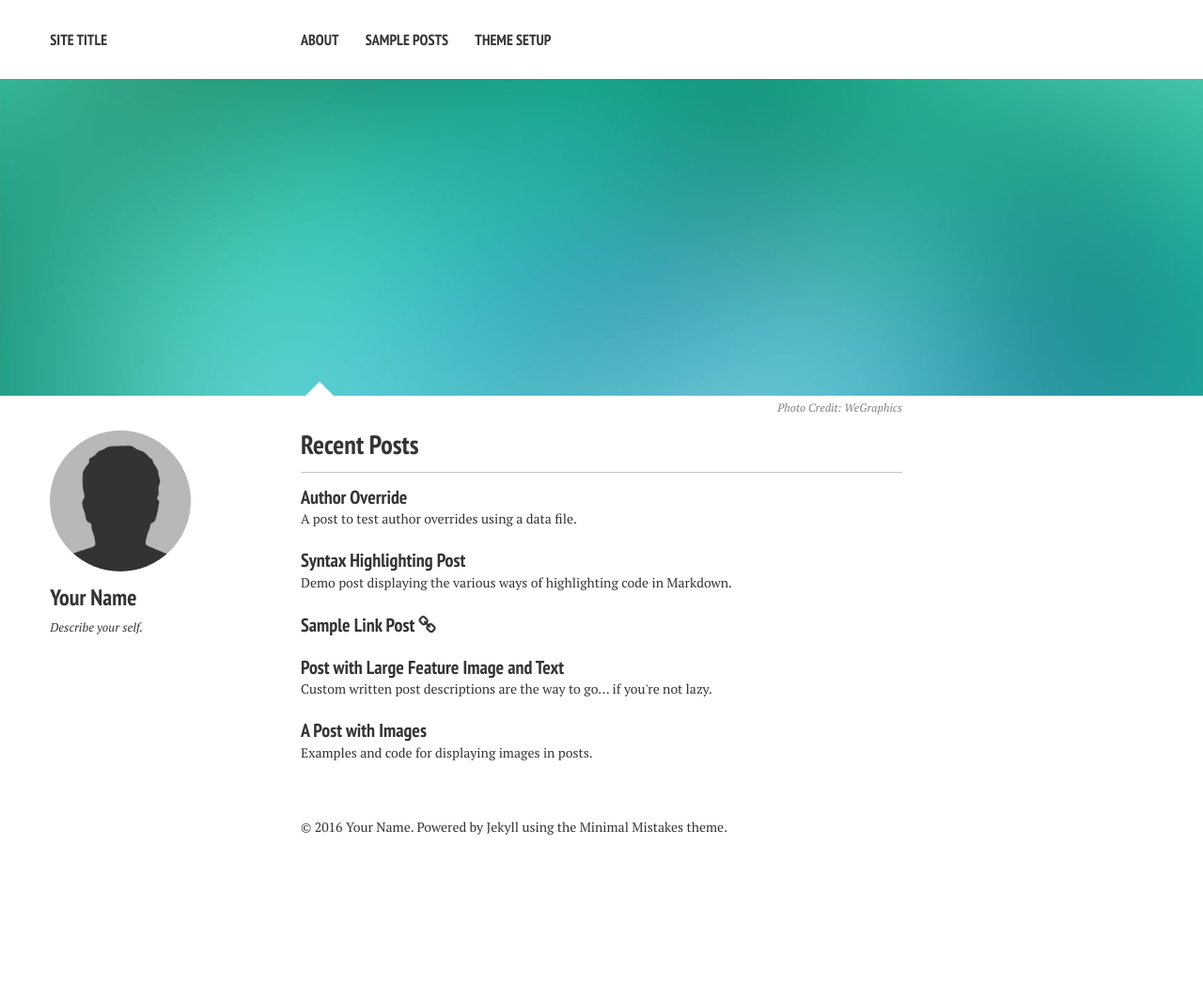
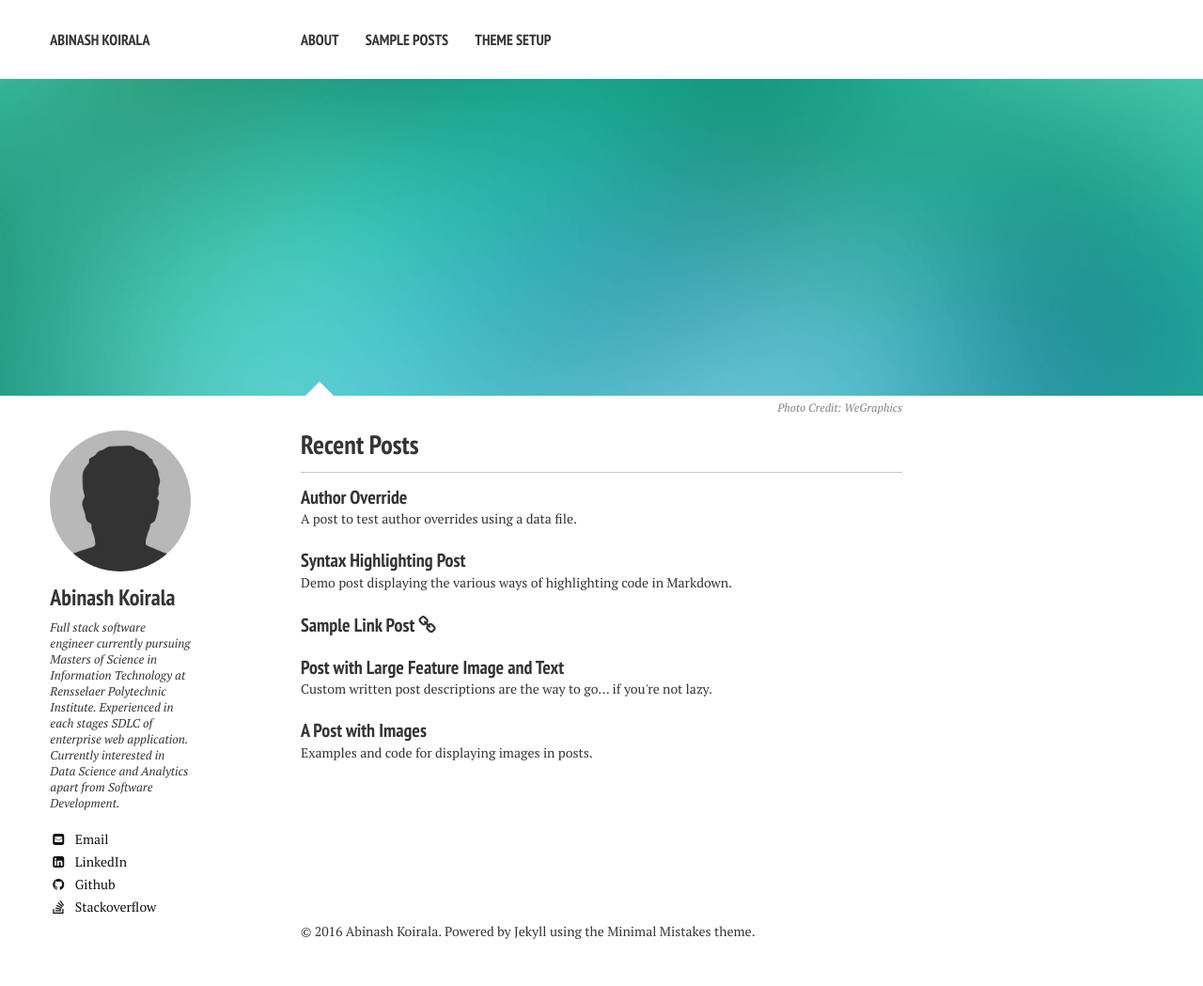
Before and after one commit to abinashk/abinashk.github.io, a Jekyll site: the page built from index.md, in a window 1280 px wide. Shown: the whole page at 94% size. Built offline with Jekyll 4.4.1, drawn with Linux system fonts in a browser that asks for light colours; nearby versions of some CDN libraries; before the commit the page ends 938 px from its top, so only the background shows below that.

Commit message:
edited config to put in relevant informations

```diff
--- a/_config.yml
+++ b/_config.yml
@@ -1,6 +1,6 @@
 # Site wide configuration
 
-title:            Site Title
+title:            Abinash Koirala
 locale:           en_US
 url:
 
@@ -41,10 +41,10 @@ titlecase: true
 
 # Site owner
 owner:
-  name: Your Name
+  name: Abinash Koirala
   avatar: bio-photo.jpg
-  bio: "Describe your self."
-  email:
+  bio: "Full stack software engineer currently pursuing Masters of Science in Information Technology at Rensselaer Polytechnic Institute. Experienced in each stages SDLC of enterprise web application. Currently interested in Data Science and Analytics apart from Software Development."
+  email: koirala.abinash@gmail.com
   disqus-shortname:
   twitter: #username
   facebook: #username
@@ -55,9 +55,9 @@ owner:
     ad-client:
     ad-slot:
   bing-verify:
-  github: #username
-  stackoverflow: #123456/username   from a "http://stackoverflow.com/users/123456/username" link
-  linkedin: #username
+  github: abinashk
+  stackoverflow: 1386495/abinash-koirala
+  linkedin: abinash
   xing: #username
   instagram: #username
   lastfm: #username
```
